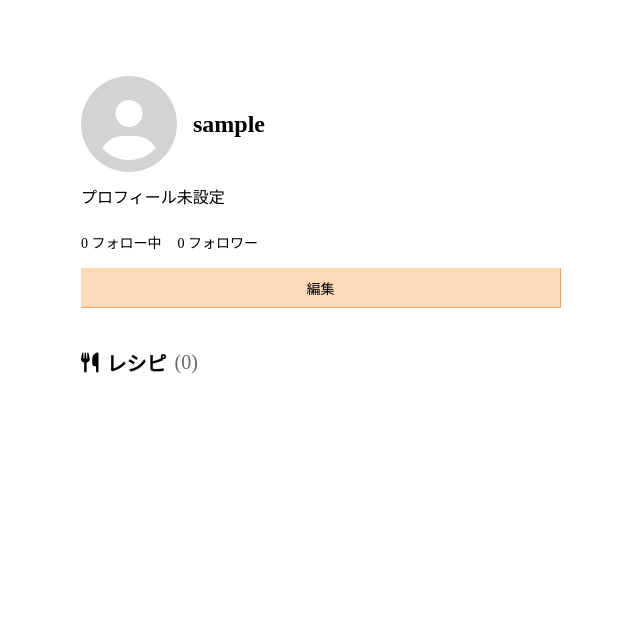
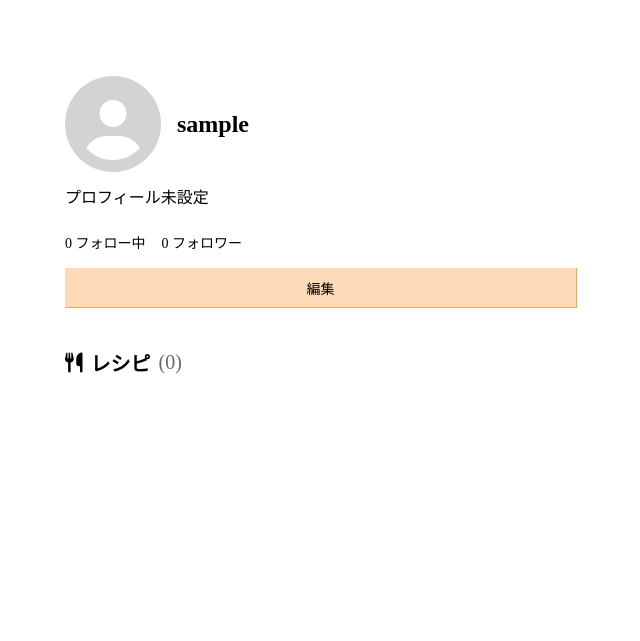
Before and after one commit to BeEngineer-Organization/cooking_website, a Django app: page /user/1 in a window 1280 px wide. Shown: the part 60-701 px from the top of the page, without its empty margins (319-959 px from the left). Run offline with Django 5.2, Linux system fonts and the light colour scheme; the visitor is signed in with stand-in values (Sample User, id 1); data comes from the database, SQL or seed files in the repository; data that the repository does not hold is empty; some libraries are stand-ins or nearby versions.

Commit message:
ユーザー名が長い場合にレイアウトが崩れないように修正

```diff
--- a/cooking_website/static/cooking_website/css/recipe.css
+++ b/cooking_website/static/cooking_website/css/recipe.css
@@ -100,6 +100,10 @@
 }
 
 .main__writer-username {
+    overflow: hidden;
+    white-space: nowrap;
+    width: 120px;
+    text-overflow: ellipsis;
     font-size: 16px;
 }
 
--- a/cooking_website/static/cooking_website/css/search.css
+++ b/cooking_website/static/cooking_website/css/search.css
@@ -126,6 +126,10 @@
 }
 
 .main__section-item-user-text {
+    overflow: hidden;
+    white-space: nowrap;
+    width: 140px;
+    text-overflow: ellipsis;
     font-size: 14px;
 }
 
--- a/cooking_website/static/cooking_website/css/user.css
+++ b/cooking_website/static/cooking_website/css/user.css
@@ -3,6 +3,11 @@
 /* base.css上書き */
 .header {
     position: relative;
+}
+
+.main {
+    display: flex;
+    justify-content: center;
 }
 
 .button {
@@ -37,9 +42,7 @@
 }
 
 .main__body {
-    margin: 0 auto;
     padding: 16px;
-    width: 40vw;
 }
 
 .main__body-head {
@@ -64,10 +67,12 @@
 
 .main__item-username {
     margin-left: 16px;
+    width: 30vw;
     font-size: 24px;
     font-weight: bold;
     display: flex;
     align-items: center;
+    line-break: anywhere;
 }
 
 .main__item-foot {
```
Also changed, not shown: cooking_website/static/cooking_website/css/user_following.css (+9 -2 lines).
